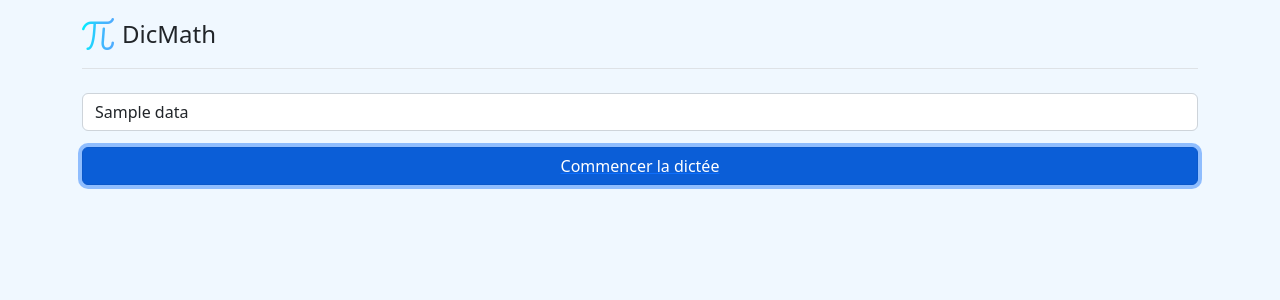
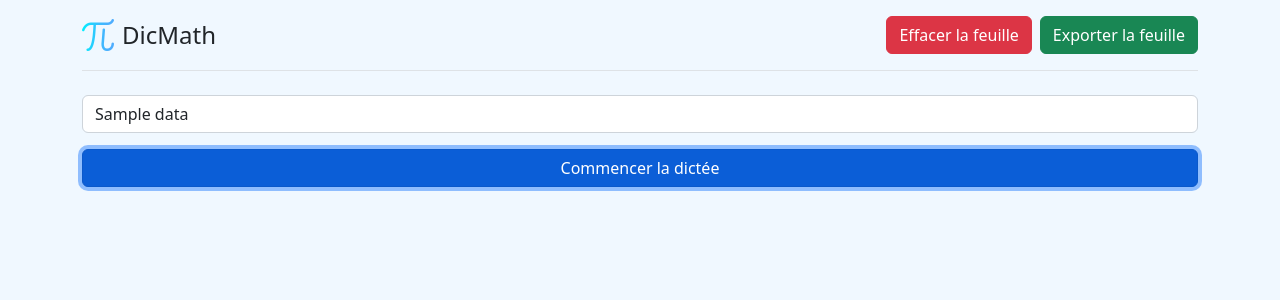
Before and after one commit to JuliaCuvelier/dicmath, a Flask app: template dicmath/templates/index.html in a window 1280 px wide. Shown: the top 300 px of the page. Run offline with Flask 3, Linux system fonts and the light colour scheme; the template is opened without the code that fills it: most values are stand-ins (such as "Sample title", 1, 10 or a date in 2020).

Commit message:
Add clear and export buttons

```diff
--- a/dicmath/templates/index.html
+++ b/dicmath/templates/index.html
@@ -3,10 +3,12 @@
 {% block body %}
   <div class="container">
     <header class="d-flex flex-wrap justify-content-center py-3 mb-4 border-bottom">
-      <a href="/clear" class="d-flex align-items-center mb-3 mb-md-0 me-md-auto text-dark text-decoration-none">
+      <a href="/" class="d-flex align-items-center mb-3 mb-md-0 me-md-auto text-dark text-decoration-none">
         <img src="{{ url_for('static', filename='images/logo.png') }}" class="bi me-2" width="32" height="32" alt="logo" />
         <span class="fs-4">DicMath</span>
       </a>
+      <a href="/clear" class="btn btn-danger mx-2">Effacer la feuille</a>
+      <a href="/export" class="btn btn-success">Exporter la feuille</a>
     </header>
   </div>
 
@@ -25,10 +27,6 @@
   {% endfor %}
 
   <div class="container">
-    <a href="/listen">
-      <div class="d-grid">
-        <button class="btn btn-primary" autofocus>Commencer la dictée</button>
-      </div>
-    </a>
+    <a href="/listen" class="btn btn-primary d-grid" autofocus>Commencer la dictée</a>
   </div>
 {% endblock %}
--- a/dicmath/views.py
+++ b/dicmath/views.py
@@ -2,7 +2,7 @@ from flask import redirect, render_template, session, url_for
 
 from dicmath import app, db
 from dicmath.models import Item
-from dicmath.utils import items_to_equations, parse_equation, speech_to_text, text_to_speech, text_to_math
+from dicmath.utils import *
 
 
 @app.route('/')
@@ -35,3 +35,11 @@ def clear():
     db.session.query(Item).delete()
     db.session.commit()
     return redirect(url_for('index'))
+
+
+@app.route('/export')
+def export():
+    items = db.session.query(Item).all()
+    equations = items_to_equations(items)
+    export_pdf(equations)
+    return ('', 204)
--- a/requirements.txt
+++ b/requirements.txt
@@ -5,6 +5,8 @@ Flask-SQLAlchemy==3.0.2
 itsdangerous==2.1.2
 Jinja2==3.1.2
 MarkupSafe==2.1.1
+ordered-set==4.1.0
+PyLaTeX==1.4.1
 sortedcontainers==2.4.0
 SQLAlchemy==1.4.46
 Werkzeug==2.2.2
```
Also changed, not shown: dicmath/utils.py (+14 -0 lines).
